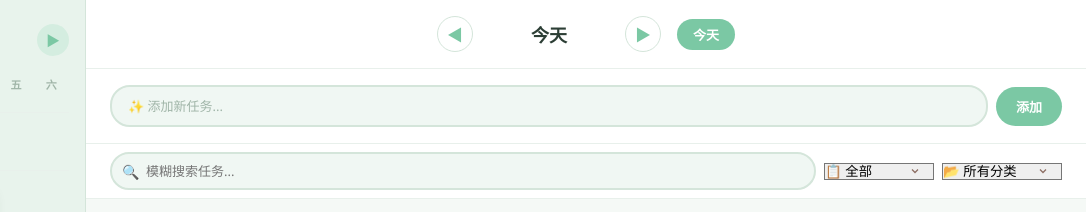
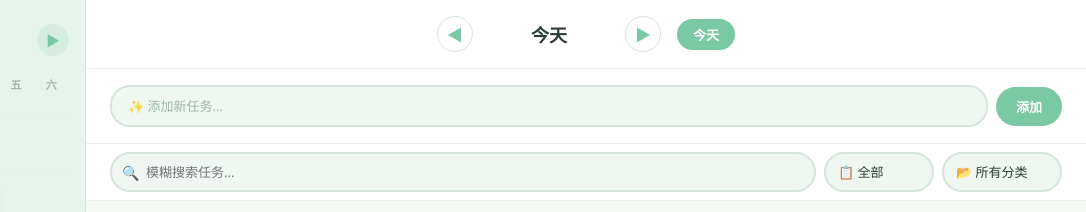
Before and after one commit to CurryKernel/todolist, an Electron app: page src/index.html in a window 1280 px wide. Shown: the top 212 px of the page, 194-1280 px from the left. Drawn offline with nearby package versions, Linux system fonts and the light colour scheme; no server answers.

Commit message:
fix: search area selects now match input border-radius and padding

```diff
--- a/src/css/main.css
+++ b/src/css/main.css
@@ -223,20 +223,27 @@
   position: relative; flex: 1;
 }
 .search-input-wrap input {
-  width: 100%; padding: 8px 12px 8px 34px;
-  border: 2px solid var(--border); border-radius: var(--radius-xl);
+  width: 100%; padding: 9px 12px 9px 34px;
+  border: 2px solid var(--border); border-radius: 20px;
   font-size: var(--text-sm); font-family: inherit;
   background: var(--bg-input); color: var(--text-primary);
   outline: none; transition: border-color 200ms ease;
 }
 .search-input-wrap input:focus { border-color: var(--accent); }
-.search-icon { position: absolute; left: 12px; top: 50%; transform: translateY(-50%); color: var(--text-muted); font-size: 14px; }
-.filter-select {
-  padding: 8px 12px; border: 2px solid var(--border);
-  border-radius: var(--radius-md); font-size: var(--text-xs);
-  font-family: inherit; background: var(--bg-input);
-  color: var(--text-primary); outline: none; cursor: pointer;
+.search-icon { position: absolute; left: 12px; top: 50%; transform: translateY(-50%); color: var(--text-muted); font-size: 14px; pointer-events: none; }
+
+/* Search area selects — match input style */
+.search-area .nice-select {
+  padding: 9px 32px 9px 12px;
+  border: 2px solid var(--border);
+  border-radius: 20px;
+  font-size: var(--text-sm); font-family: inherit;
+  background: var(--bg-input); color: var(--text-primary);
+  outline: none; cursor: pointer;
+  transition: border-color 200ms ease;
 }
+.search-area .nice-select:hover { border-color: var(--accent); }
+.search-area .nice-select:focus { border-color: var(--accent); box-shadow: 0 0 0 3px var(--accent-light); }
 
 /* Task List */
 .task-list-container {
```
